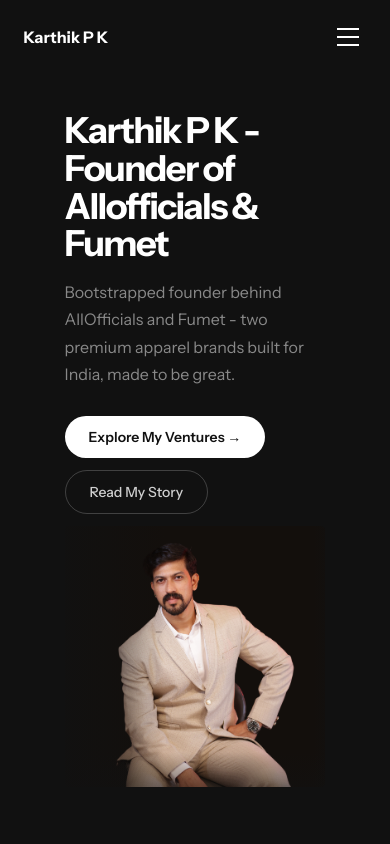
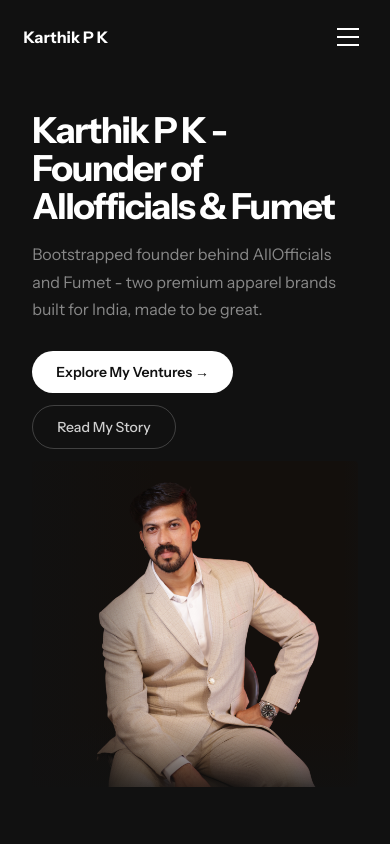
Before and after one commit to tarunappajigowda/Karthik-homepage, a Next.js app: page / in a window 390 px wide. Shown: the top 844 px of the page. Built offline with nearby package versions, Linux system fonts and the light colour scheme.

Commit message:
Mobile view padding

```diff
--- a/app/globals.css
+++ b/app/globals.css
@@ -230,6 +230,8 @@
   .hero {
     display: grid;
     grid-template-columns: 1fr;
+    padding-left: 10px;
+    padding-right: 10px;
     min-height: auto;
     gap: 0;
   }
@@ -268,7 +270,7 @@
     width: 100%;
     height: auto;
     min-height: 0;
-    padding: 0 6% 40px !important;
+    padding: 0 6% 20px !important;
     box-sizing: border-box;
     overflow: hidden;
   }
```
